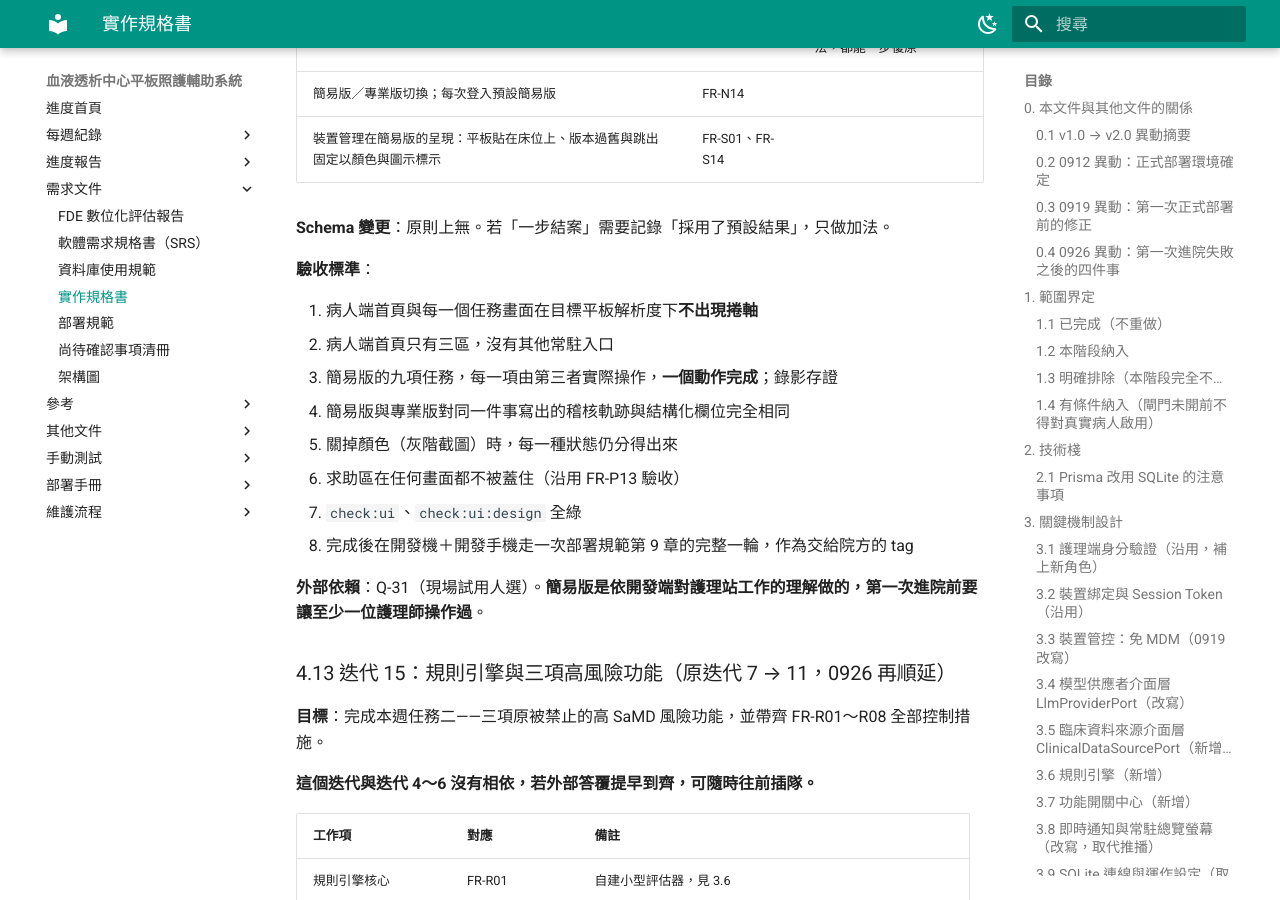
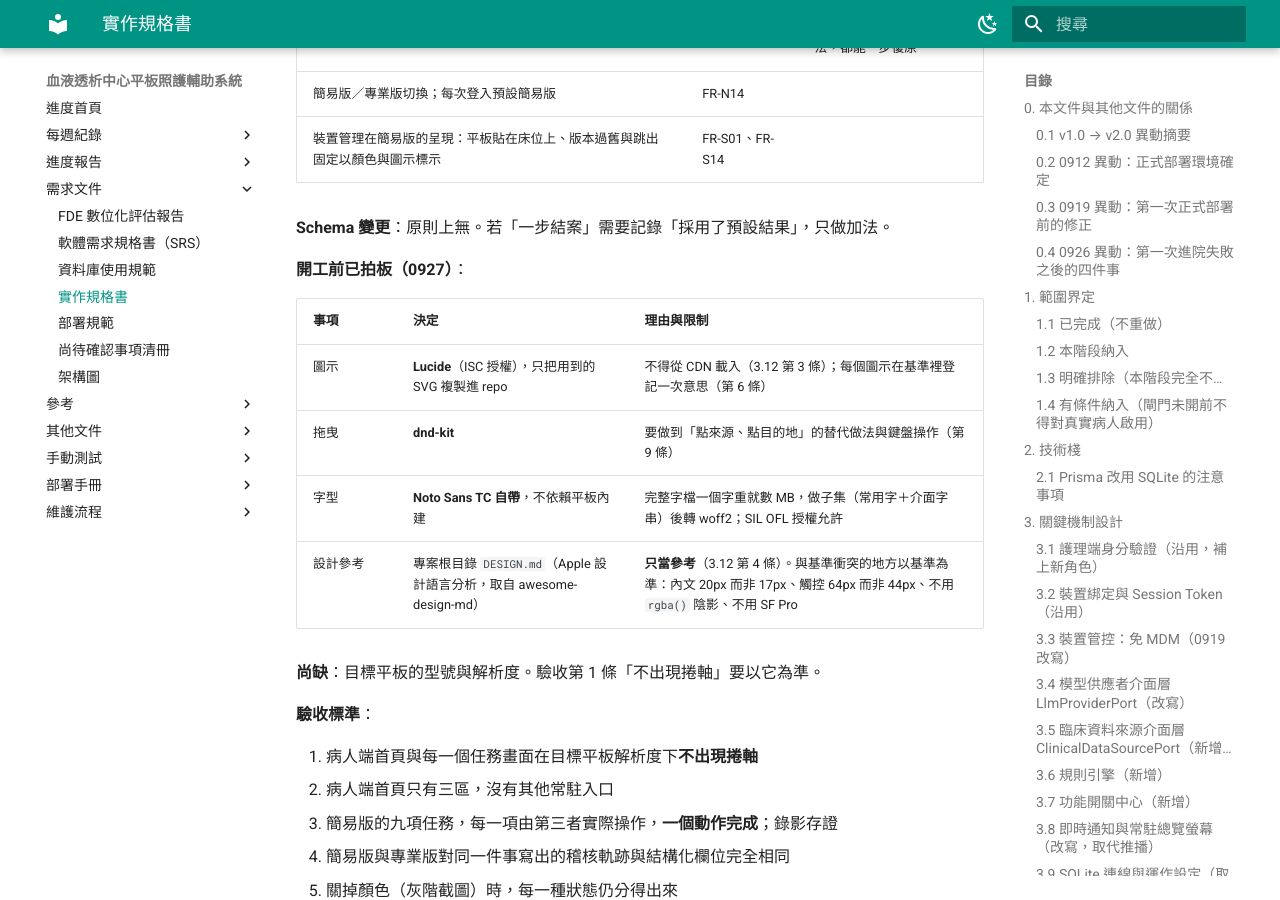
Before and after one commit to 94sh09sh19sh/hd-docs, an MkDocs documentation site: the page built from docs/requirements/implementation-spec.md, in a window 1280 px wide and 900 px high, scrolled down 47722 px. Built offline with MkDocs 1.6.1 and Material for MkDocs 9.7.7, drawn with Linux system fonts in a browser that asks for light colours; the version menu is left out.

Commit message:
docs: 自私有 repo 同步（2026-09-27）

```diff
--- a/docs/requirements/implementation-spec.md
+++ b/docs/requirements/implementation-spec.md
@@ -1255,6 +1255,17 @@ BACKUP_DIR=                # 備份輸出目錄，須與資料庫檔案同機
 
 **Schema 變更**：原則上無。若「一步結案」需要記錄「採用了預設結果」，只做加法。
 
+**開工前已拍板（0927）**：
+
+| 事項 | 決定 | 理由與限制 |
+|---|---|---|
+| 圖示 | **Lucide**（ISC 授權），只把用到的 SVG 複製進 repo | 不得從 CDN 載入（3.12 第 3 條）；每個圖示在基準裡登記一次意思（第 6 條） |
+| 拖曳 | **dnd-kit** | 要做到「點來源、點目的地」的替代做法與鍵盤操作（第 9 條） |
+| 字型 | **Noto Sans TC 自帶**，不依賴平板內建 | 完整字檔一個字重就數 MB，做子集（常用字＋介面字串）後轉 woff2；SIL OFL 授權允許 |
+| 設計參考 | 專案根目錄 `DESIGN.md`（Apple 設計語言分析，取自 awesome-design-md） | **只當參考**（3.12 第 4 條）。與基準衝突的地方以基準為準：內文 20px 而非 17px、觸控 64px 而非 44px、不用 `rgba()` 陰影、不用 SF Pro |
+
+**尚缺**：目標平板的型號與解析度。驗收第 1 條「不出現捲軸」要以它為準。
+
 **驗收標準**：
 
 1. 病人端首頁與每一個任務畫面在目標平板解析度下**不出現捲軸**
```
